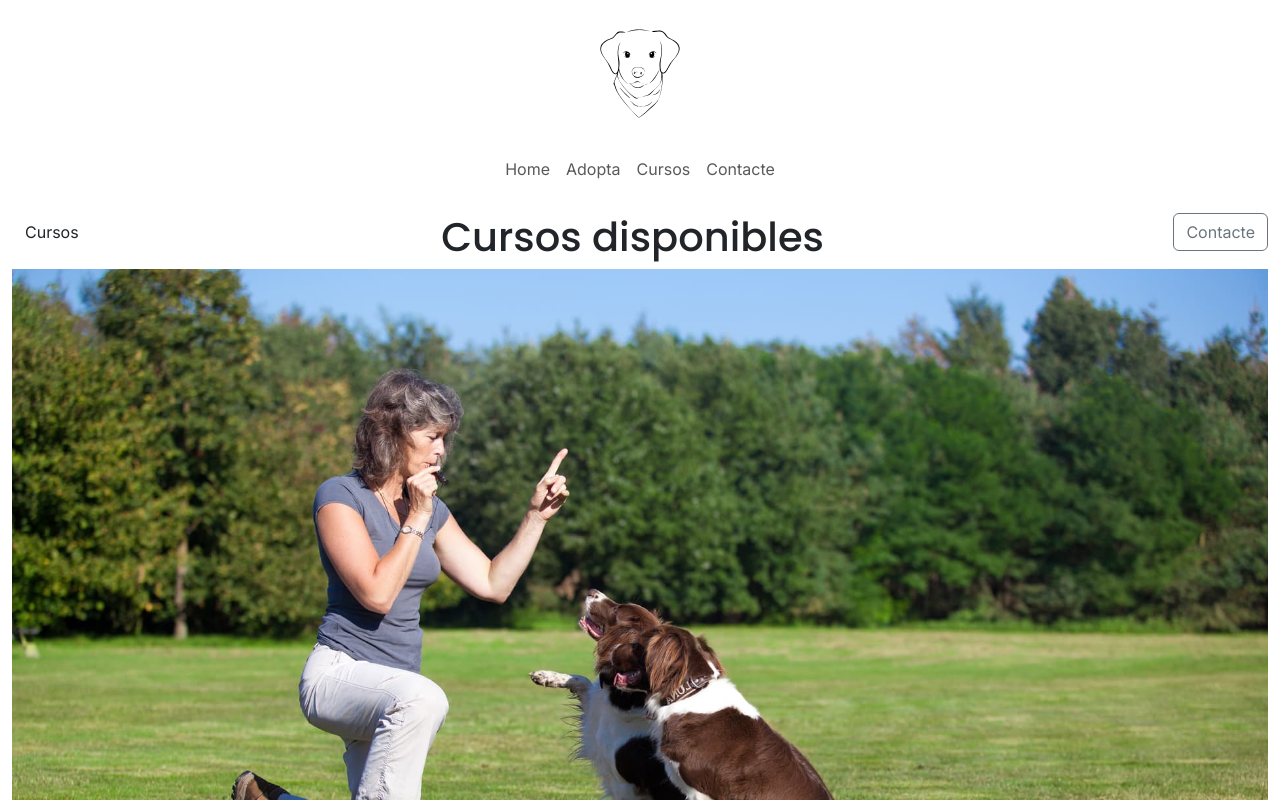
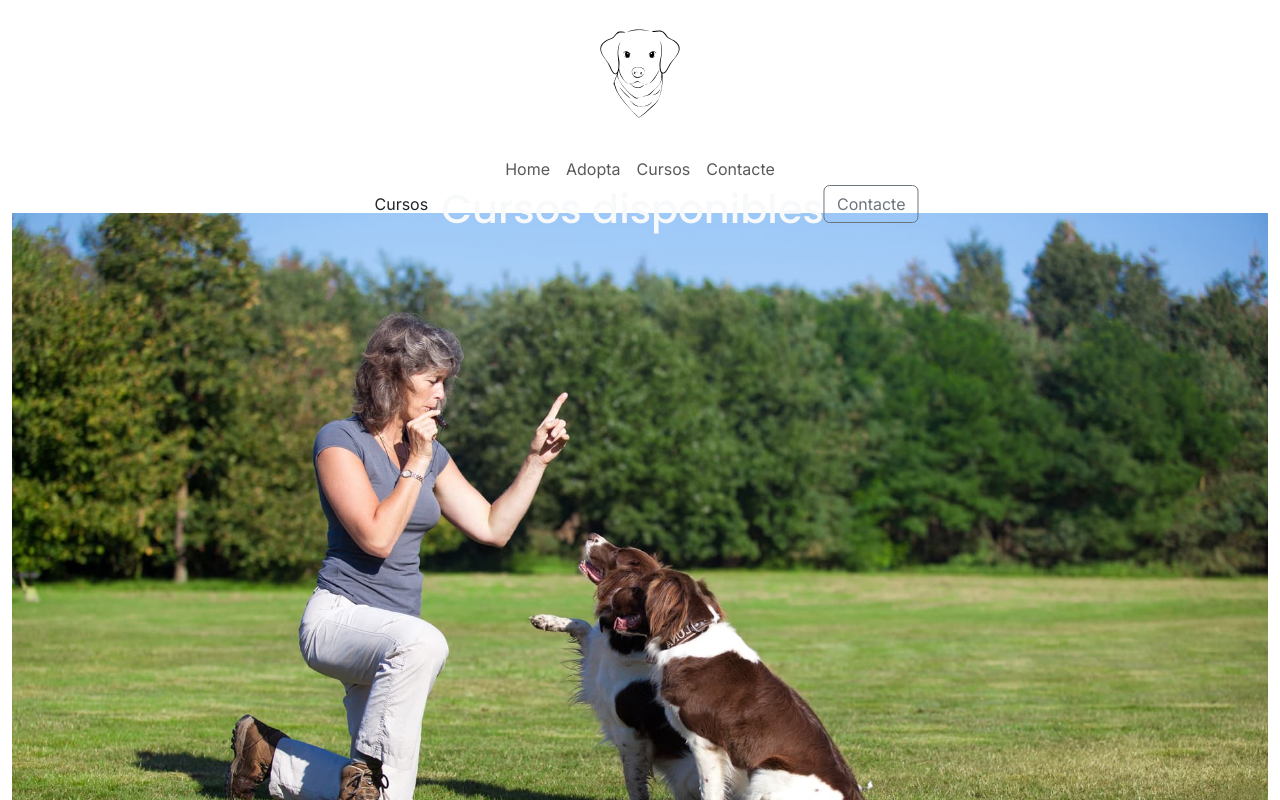
Before and after one commit to XAdriaa/Practicar-Astro-y-React, a React (Vite) app in the folder practicaReact/: page /Cursos in a window 1280 px wide. Shown: the top 800 px of the page. Built offline with nearby package versions, Linux system fonts and the light colour scheme.

Commit message:
Cursos suige haciendose

```diff
--- a/practicaReact/src/pages/Train/Train.jsx
+++ b/practicaReact/src/pages/Train/Train.jsx
@@ -4,8 +4,8 @@ const Train = () => {
   return (
 	<div className='container-fluid'>
 		<div className='row'>
-			<div className='col-12'>
-				<div className='d-flex justify-content-between'>
+			<div className='col-12 position-relative'>
+				<div className='d-flex justify-content-between position-absolute top-30 start-50 translate-middle text-light'>
 					<a href='#'><button className='btn'>Cursos</button></a>
 					<h1>Cursos disponibles</h1>
 					<NavLink to="/contacte">
```
